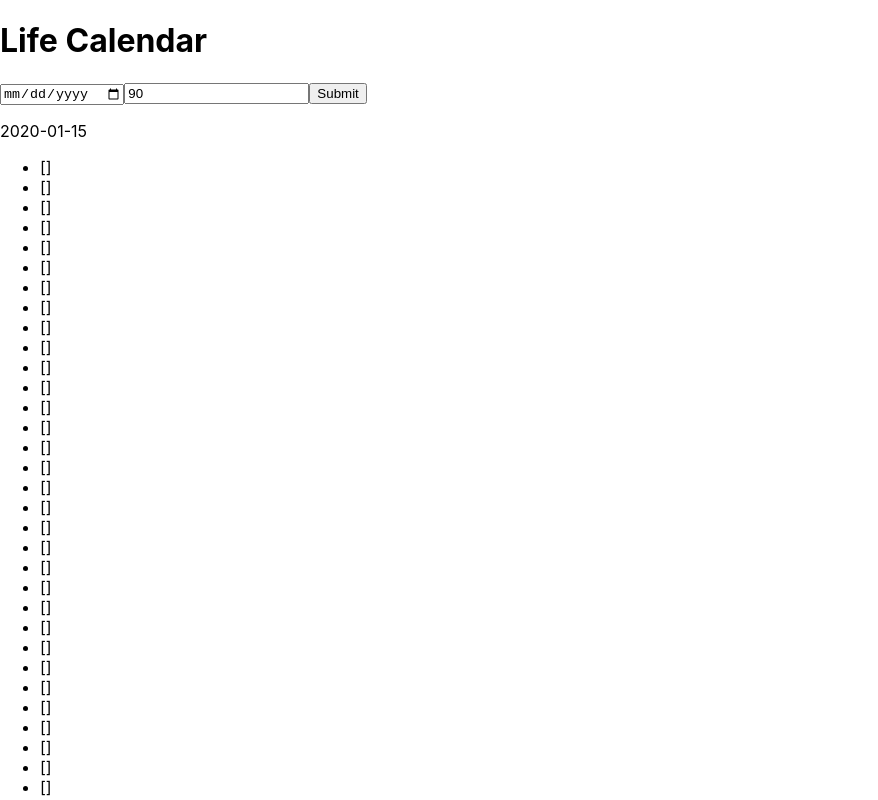
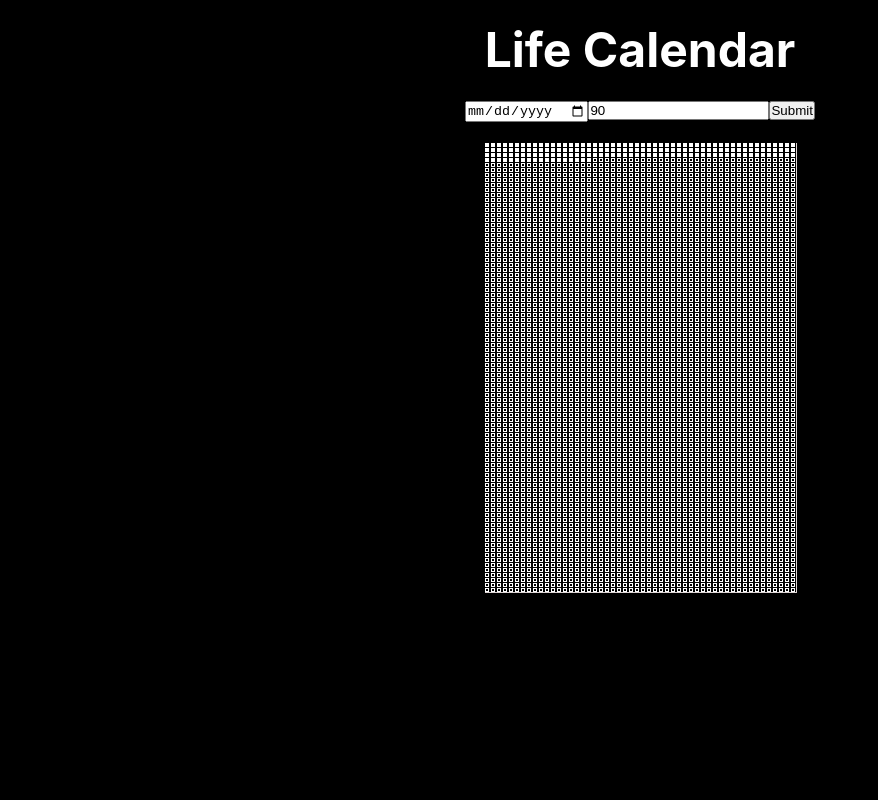
Before and after one commit to coolas-shaun/Life-Calendar, a React (Create React App) app: page / in a window 1280 px wide. Both pictures are taken after typing "2020-01-15" into the empty fields and a click on the button "Submit". Shown: the top 800 px of the page, without its empty margins (0-878 px from the left). Built offline with nearby package versions, Linux system fonts and the light colour scheme.

Commit message:
Applied Initial styles

```diff
--- a/public/index.html
+++ b/public/index.html
@@ -26,7 +26,7 @@
     -->
     <title>React App</title>
   </head>
-  <body>
+  <body style="background-color: black;">
     <noscript>You need to enable JavaScript to run this app.</noscript>
     <div id="root"></div>
     <!--
--- a/src/App.css
+++ b/src/App.css
@@ -1,38 +1,30 @@
-.App {
+*{
+  margin: 0;
+  padding: 0;
+  box-sizing: border-box;
+}
+
+main{
+  margin-top: 20px;
   text-align: center;
 }
 
-.App-logo {
-  height: 40vmin;
-  pointer-events: none;
+h1{
+  color: white;
+  margin: 10px 0px 20px;
+  font-size: 3rem;
 }
 
-@media (prefers-reduced-motion: no-preference) {
-  .App-logo {
-    animation: App-logo-spin infinite 20s linear;
-  }
+li{
+  list-style: none;
+  margin: 0.5px 1px;
+}
+.weeks{
+  height: 4px;
+  width: 4px;
+  border: 0.1px solid white;
 }
 
-.App-header {
-  background-color: #282c34;
-  min-height: 100vh;
-  display: flex;
-  flex-direction: column;
-  align-items: center;
-  justify-content: center;
-  font-size: calc(10px + 2vmin);
-  color: white;
+.used-week{
+  background-color: white;
 }
-
-.App-link {
-  color: #61dafb;
-}
-
-@keyframes App-logo-spin {
-  from {
-    transform: rotate(0deg);
-  }
-  to {
-    transform: rotate(360deg);
-  }
-}
--- a/src/App.js
+++ b/src/App.js
@@ -16,7 +16,7 @@ function App() {
     let totalWeeks = maxAge*52 //Math.floor((maxAge*365.25)/7)
     let weekList = []
     for (let i = 0; i < totalWeeks; i++) {
-      weekList.push(<li id={i} className={i<weeks?"weeks used-week":"weeks"}>{"[]"}</li>)
+      weekList.push(<li id={i} className={i<weeks?"weeks used-week":"weeks"}></li>)
     }
     return weekList
   }
--- /dev/null
+++ b/src/Calendar.css
@@ -0,0 +1,12 @@
+:root{
+    --oneYear: 52;
+    --oneWeekSize: 6px;
+}
+.calendar-container{
+    display: flex;
+    flex-wrap: wrap;
+    flex-direction: row;
+    max-width: calc(var(--oneWeekSize)*var(--oneYear));
+    margin: auto;
+    box-shadow: rgba(245, 235, 235,0.9) 1px 1px ;
+}
--- a/src/Calendar.js
+++ b/src/Calendar.js
@@ -1,11 +1,12 @@
 import React from "react";
+import './Calendar.css'
 
 
 function Calendar(props){
     const {numberOfWeeks,totalWeeks} = props
     console.log(numberOfWeeks, totalWeeks[0].type);
     return <div className="calendar-container">
-        <ul>{totalWeeks}</ul>
+        {totalWeeks}
     </div>
 }
 
```
